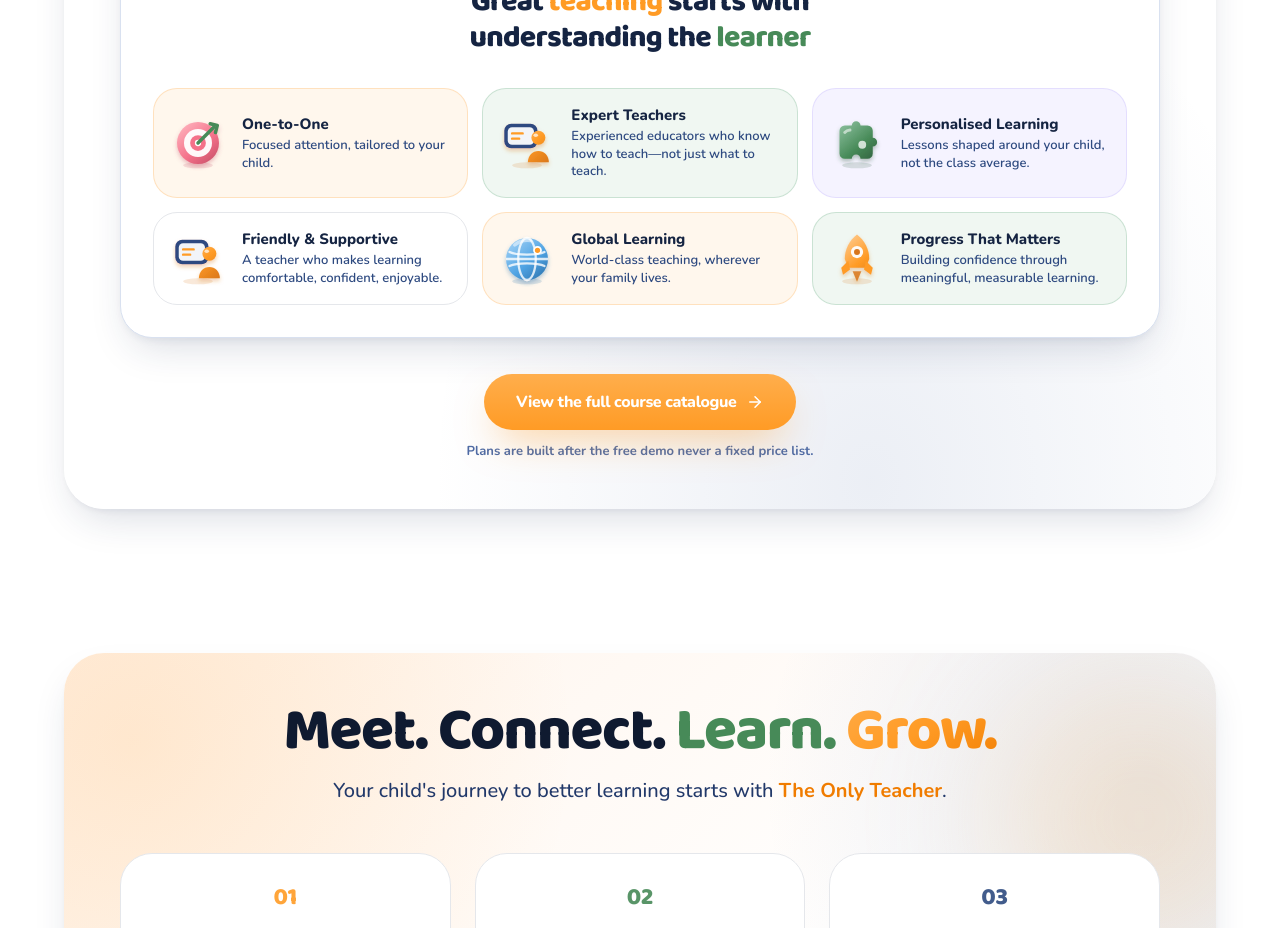
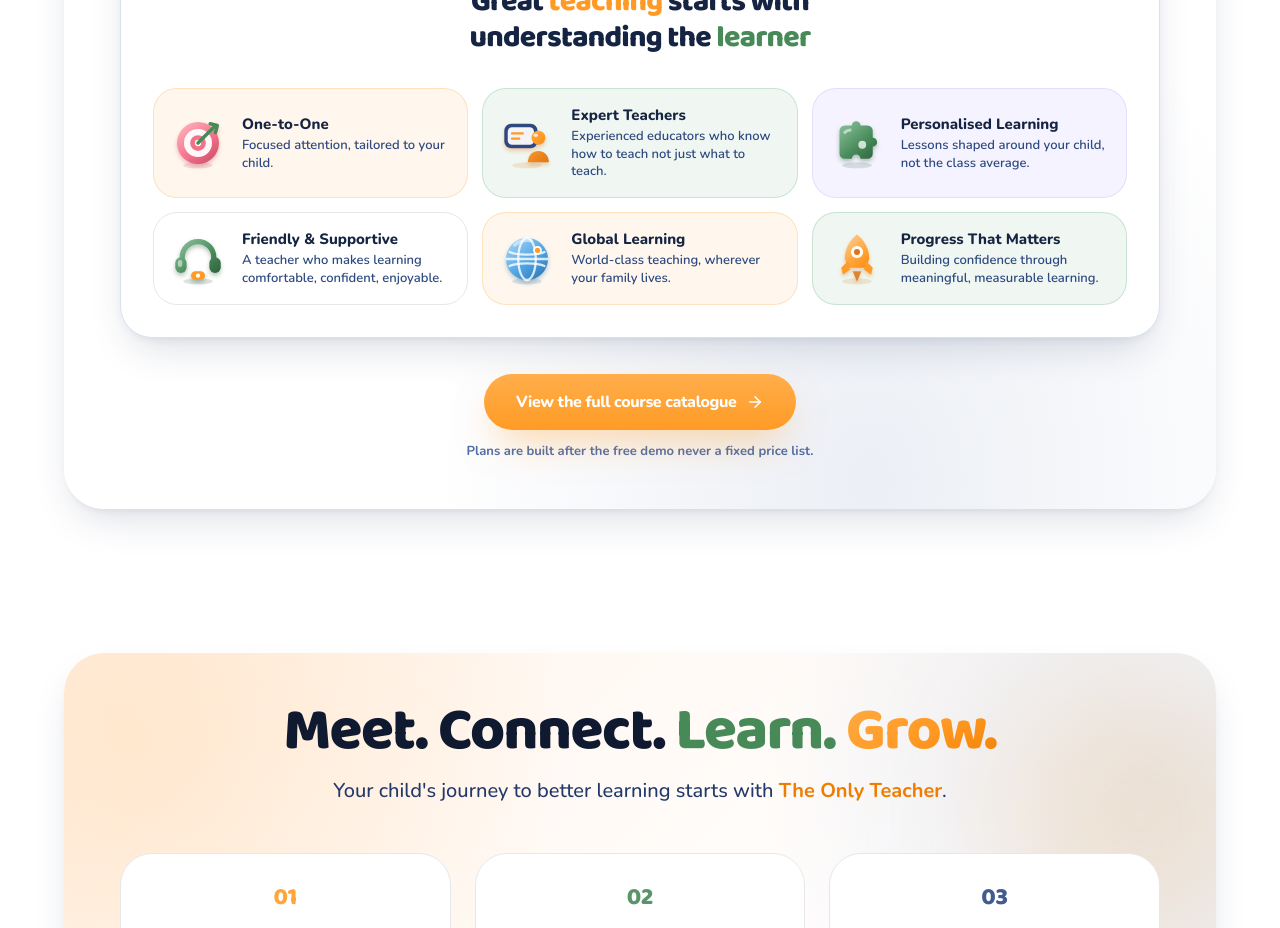
Before and after one commit to Lakshayg001/OnlyTeacher, a React (Vite) app: page / in a window 1280 px wide. Shown: the part 4180-5108 px from the top of the page. Built offline with nearby package versions, Linux system fonts and the light colour scheme.

Commit message:
Change Friendly & Supportive icon to support

```diff
--- a/src/components/home/ExploreCourses.tsx
+++ b/src/components/home/ExploreCourses.tsx
@@ -25,9 +25,9 @@ type DiffItem = {
 
 const DIFFERENCES: DiffItem[] = [
   { title: 'One-to-One', desc: 'Focused attention, tailored to your child.', icon: 'target', accent: 'amber' },
-  { title: 'Expert Teachers', desc: 'Experienced educators who know how to teach—not just what to teach.', icon: 'teacher', accent: 'forest' },
+  { title: 'Expert Teachers', desc: 'Experienced educators who know how to teach not just what to teach.', icon: 'teacher', accent: 'forest' },
   { title: 'Personalised Learning', desc: 'Lessons shaped around your child, not the class average.', icon: 'puzzle', accent: 'violet' },
-  { title: 'Friendly & Supportive', desc: 'A teacher who makes learning comfortable, confident, enjoyable.', icon: 'teacher', accent: 'sky' },
+  { title: 'Friendly & Supportive', desc: 'A teacher who makes learning comfortable, confident, enjoyable.', icon: 'support', accent: 'sky' },
   { title: 'Global Learning', desc: 'World-class teaching, wherever your family lives.', icon: 'globe', accent: 'amber' },
   { title: 'Progress That Matters', desc: 'Building confidence through meaningful, measurable learning.', icon: 'rocket', accent: 'forest' },
 ];
```
